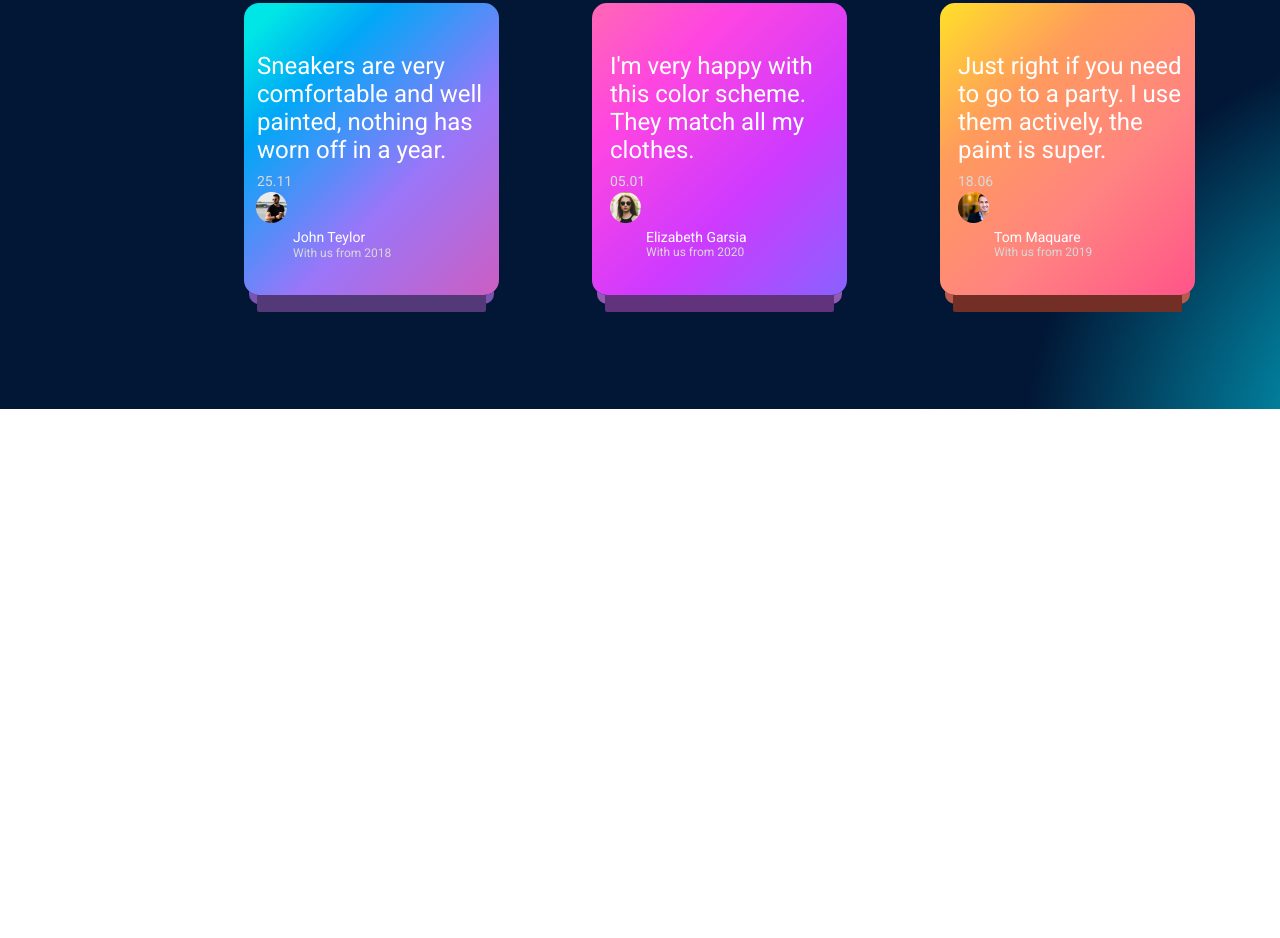
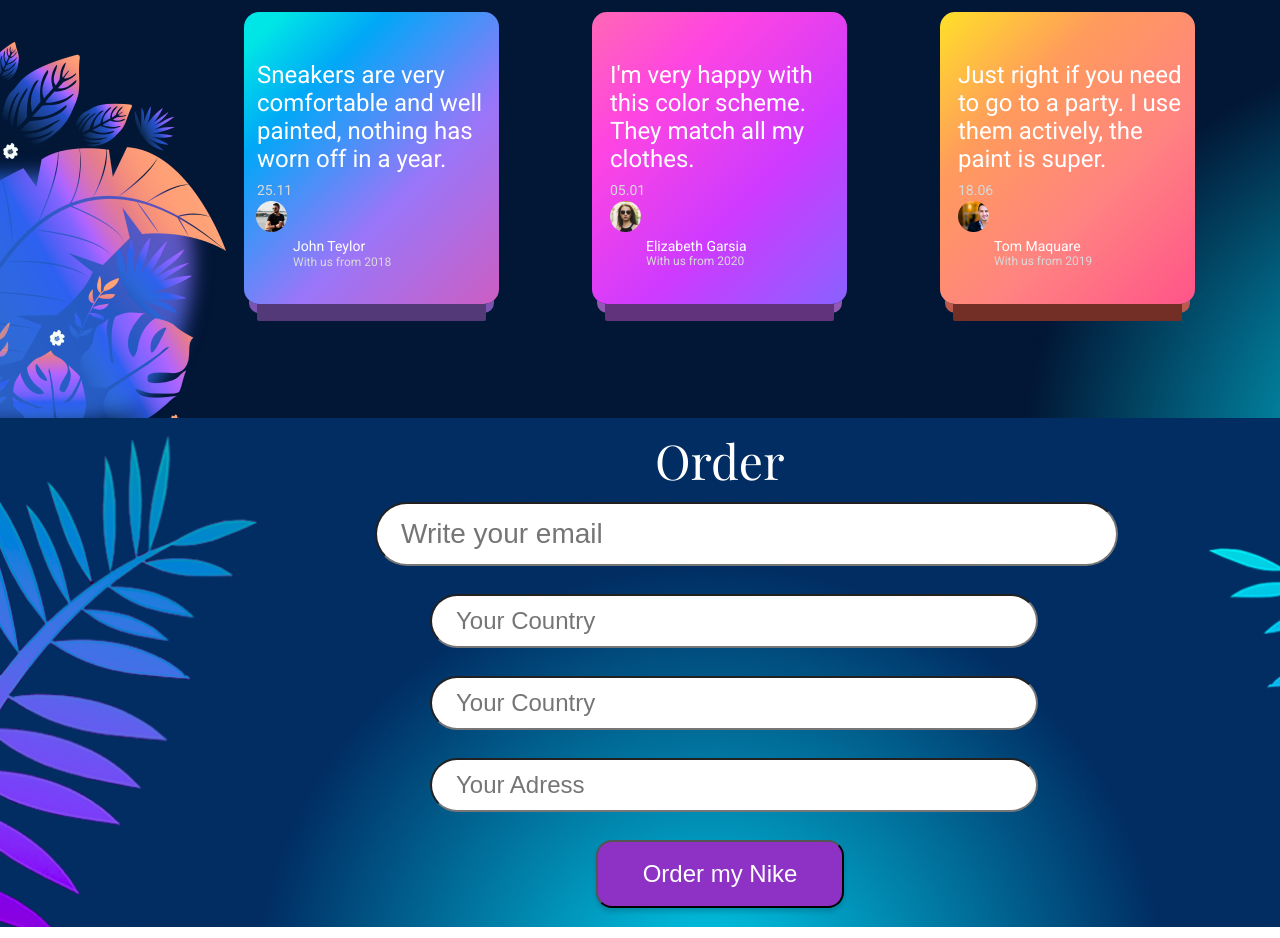
Before and after one commit to taratunivan/Nike, a plain HTML site: page index.html in a window 1280 px wide. Shown: the part 1656-2594 px from the top of the page. Before the commit the page ends 2065 px from the top, so only its background shows below. Drawn offline with nearby package versions, Linux system fonts and the light colour scheme.

Commit message:
Добавив секц?ю Order

```diff
--- a/index.html
+++ b/index.html
@@ -16,7 +16,7 @@
     <header class="header">
         <nav class="header-nav">
             <div class="header-logo">
-                <img src="/src/img/ed69f7fa91929ff49ecafac2bfd72360 2.png" alt="logo nike">
+                <img src="/src/img/LogoNike.png" alt="logo nike">
             </div>
 
             <ul class="header-nav-list">
@@ -138,10 +138,23 @@
                 </div>
             </div>
         </section>
+
+        <section class="order-section">
+            <div class="select">
+                <h2 class="title-order">Order</h2>
+                <div class="questions">
+                    <input class="emil" type="text" placeholder="Write your email"> <br> <br>
+                    <input class="country" type="text" placeholder="Your Country"> <br> <br>
+                    <input class="city" type="text" placeholder="Your Country"> <br> <br>
+                    <input class="adress" type="text" placeholder="Your Adress"> <br> <br>
+                </div>
+                <a href=""><button class="button">Order my Nike</button></a>
+            </div>
+        </section>
 </main>
 
 <footer class="footer">
 
-    </footer>
+</footer>
 </body>
 </html>
--- a/src/css/normallize.css
+++ b/src/css/normallize.css
@@ -1,5 +1,5 @@
 body {
-    width: 1405px;
+    width: 1430px;
     height: 93px;
     margin: auto;
     font-family: 'Roboto', sans-serif;
@@ -23,3 +23,15 @@ body {
     font-family: Playfair Display;
     font-size: 48px;
 }
+
+/* Order-footer */
+.title-order {
+    font-family: Playfair Display;
+    font-size: 48px;
+}
+
+input {
+    color: #959595;
+    font-size: 24px;
+    padding-left: 24px;
+}
--- a/src/css/reset.css
+++ b/src/css/reset.css
@@ -2,9 +2,11 @@
     margin: 0;
     padding: 0;
 }
+
 ul {
     list-style: none;
 }
+
 a {
     text-decoration: none;
     color: inherit;
@@ -41,6 +43,14 @@ a:hover {
 
 /* main-footer */
 .Reviews {
-    background-image: url(/src/img/Reviews-img.png);
+    background-image: url(/src/img/цветы21.png), url(/src/img/Reviews-img.png);
     height: 520px;
+    background-repeat: no-repeat;
+    background-position: 0% 100%;
 }
+
+/* Order-footer */
+.order-section {
+    background-image: url(/src/img/Order.png);
+    height: 509px;
+}
--- a/src/css/style.css
+++ b/src/css/style.css
@@ -65,11 +65,12 @@ p {
     width: 525px;
 }
 
-button {
+.Buy {
     width: 254px;
     height: 67px;
     margin-left: 30px;
     margin-top: 50px;
+    cursor: pointer;
     border-radius: 10px;
     background: #8E32C6;
     box-shadow: 0px 4px 4px 0px rgba(0, 0, 0, 0.15);
@@ -275,3 +276,55 @@ button {
     border-radius: 31px;
     padding-left: 18px;
 }
+
+/* Order-footer */
+.title-order {
+    padding-left: 655px;
+    padding-top: 10px;
+}
+
+.emil {
+    width: 50%;
+    height: 60px;
+    border-radius: 50px;
+    font-size: 28px;
+    margin-top: 10px;
+    margin-left: 375px;
+}
+
+.country {
+    width: 580px;
+    height: 50px;
+    border-radius: 50px;
+    margin-left: 430px;
+}
+
+.city {
+    width: 580px;
+    height: 50px;
+    border-radius: 50px;
+    margin-left: 430px;
+}
+
+
+.adress {
+    width: 580px;
+    height: 50px;
+    border-radius: 50px;
+    margin-left: 430px;
+}
+
+.button {
+    width: 248px;
+    height: 68px;
+    margin-left: 596px;
+    margin-bottom: 30px;
+    border-radius: 16px;
+    cursor: pointer;
+    background: #8E32C6;
+    box-shadow: 0px 4px 4px 0px rgba(0, 0, 0, 0.15);
+    color: #FFF;
+    text-align: center;
+    font-size: 24px;
+    line-height: 30px;
+}
```
Also changed, not shown: src/img/Order.png (added).
